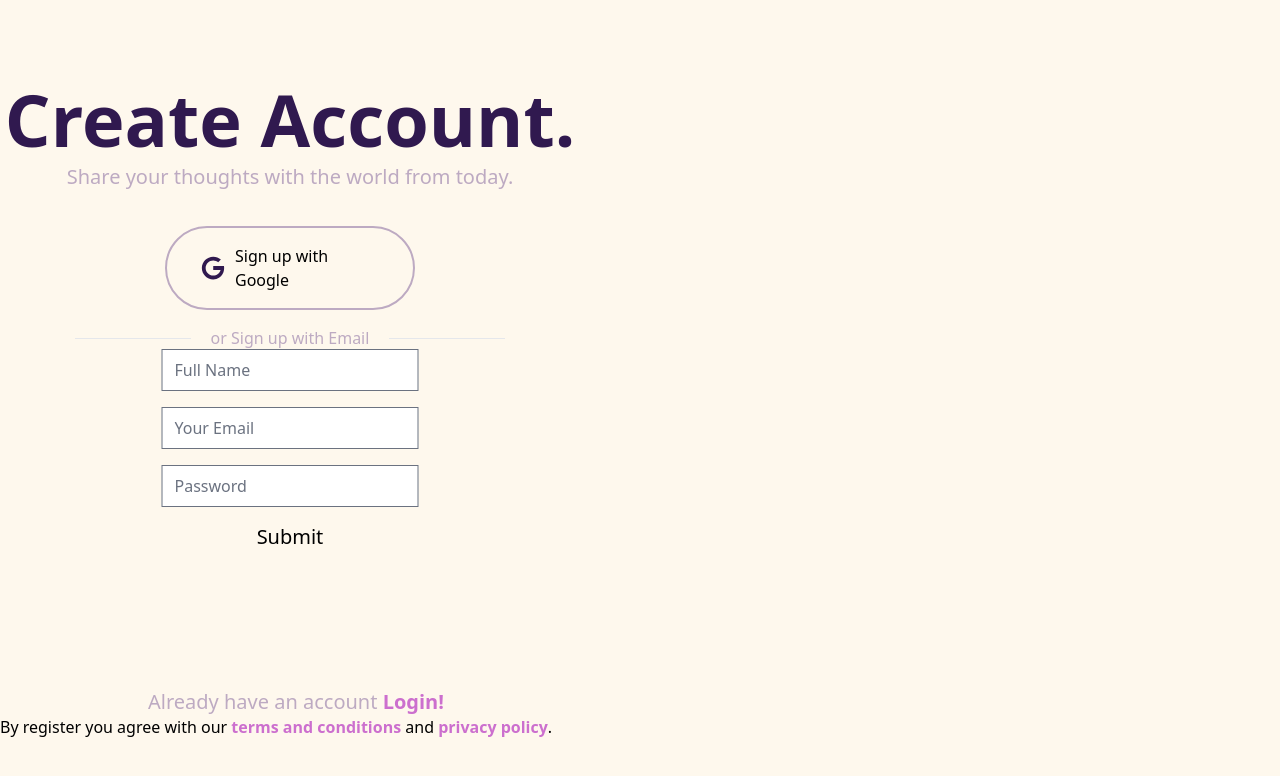
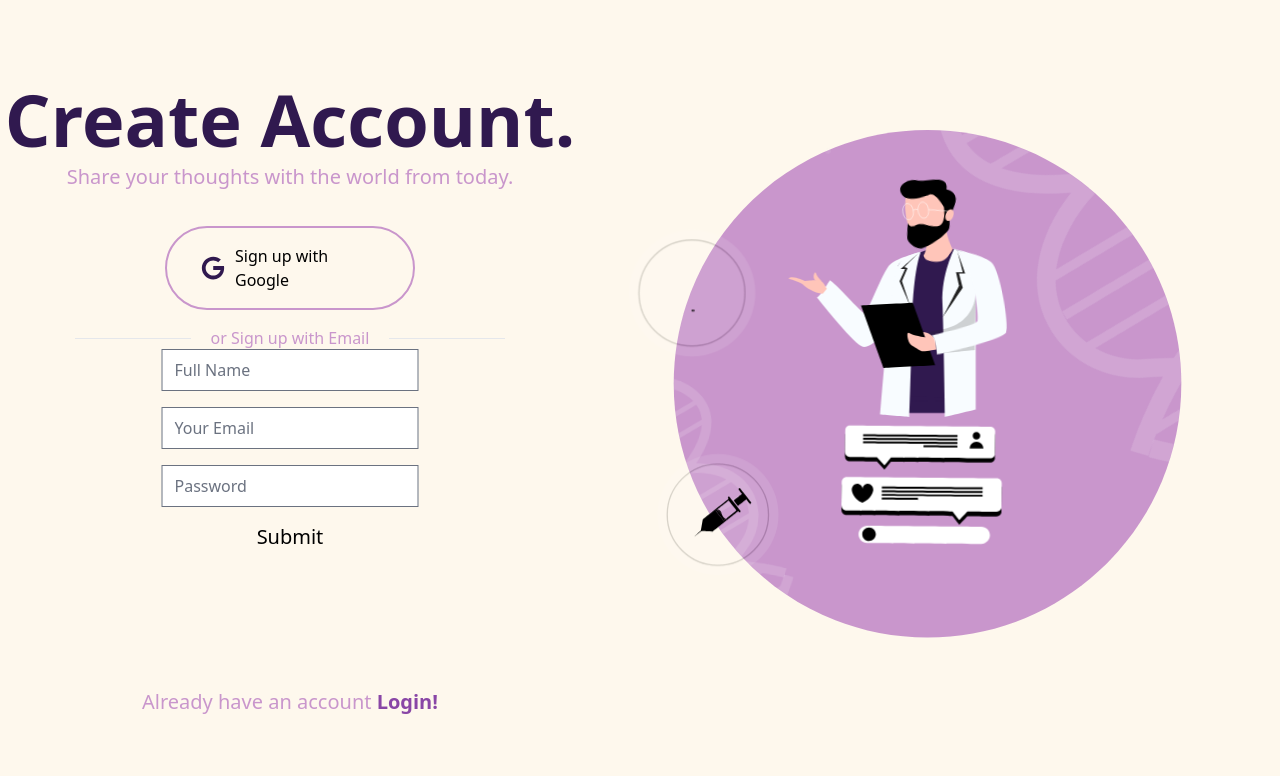
Before and after one commit to diseasePredictorDeploy/Frontend, a React (Create React App) app: page / in a window 1280 px wide. Shown: the top 776 px of the page. Built offline with nearby package versions, Linux system fonts and the light colour scheme.

Commit message:
colors+login

```diff
--- a/src/Pages/signup.jsx
+++ b/src/Pages/signup.jsx
@@ -1,92 +1,23 @@
 import React from "react";
-import SignUpForm from "../components/signUpForm";
-// import Email from "../assets/images/email.svg";
-import Google from "../assets/images/google.svg";
-// import lottie from "lottie-web";
-// import Doctor from "../assets/images/doclottie.json";
+import lottie from "lottie-web";
+import Doctor from "../assets/images/doclottie.json";
+import SignUpContent from "../components/SignUpContent";
+import SignInContent from "../components/SignInContent";
 
 export default function Signup() {
-	// React.useEffect(() => {
-	// 	lottie.loadAnimation({
-	// 		container: document.querySelector("#docLottie"),
-	// 		animationData: Doctor,
-	// 		loop: true, // boolean
-	// 		autoplay: true, // boolean
-	// 	});
-	// }, []);
-
-	let options = [
-		{
-			icon: Google,
-			name: "Sign up with Google",
-			dim: "w-7",
-			width: "w-[250px]",
-		},
-		// {
-		//   icon: Email,
-		//   name: "Facebook",
-		//   dim: "w-7",
-		//   width: "w-[150px]",
-		// },
-	];
+	React.useEffect(() => {
+		lottie.loadAnimation({
+			container: document.querySelector("#docLottie"),
+			animationData: Doctor,
+			loop: true, // boolean
+			autoplay: true, // boolean
+		});
+	}, []);
 
 	return (
-		<section className="box-border grid place-content-center min-h-screen min-w-full bg-[rgb(254,248,237)]">
+		<section className="box-border grid place-content-center min-h-screen min-w-full bg-[#FEF8ED]">
 			<div className="container flex w-screen">
-				<div className="flex flex-col basis-[50%] text-xl">
-					<div className="flex flex-col basis-[95%] relative">
-						<div className="absolute top-[5%] space-y-2 text-center w-full">
-							<h1 className="text-[#30194F] font-bold text-7xl ">
-								Create Account.
-							</h1>
-							<p className="text-[#BDAAC2] ">
-								Share your thoughts with the world from today.
-							</p>
-						</div>
-						<div className="absolute top-[26.5%] w-full">
-							<div className="space-y-4">
-								<div className="flex gap-3 ">
-									{options.map((props) => (
-										<div
-											className={`border-2 border-[#BDAAC2] hover:border-[#cc6fce] mx-auto flex px-8 py-4 items-center gap-2 ${props.width} rounded-full`}
-										>
-											<img
-												src={props.icon}
-												className={props.dim}
-												alt="logo"
-											></img>
-											<p className="text-base">{props.name}</p>
-										</div>
-									))}
-								</div>
-								<div className="flex gap-5 items-center justify-center">
-									<hr className="w-1/5 pt-1/2" />
-									<p className="text-[#BDAAC2] text-base ">
-										or Sign up with Email
-									</p>
-									<hr className="w-1/5 pt-1/2" />
-								</div>
-							</div>
-						</div>
-						<div className="absolute top-[45%] left-1/2 -translate-x-1/2">
-							<SignUpForm />
-						</div>
-
-						<div className="absolute top-[96%] translate-x-1/2">
-							<span className="text-[#BDAAC2]">Already have an account </span>
-							<span className="text-[#cc6fce] font-semibold">Login!</span>
-						</div>
-					</div>
-					<div className=" basis-[5%] text-base">
-						By register you agree with our&nbsp;
-						<span className="text-[#cc6fce] font-semibold">
-							terms and conditions{" "}
-						</span>
-						and{" "}
-						<span className="text-[#cc6fce] font-semibold">privacy policy</span>
-						.
-					</div>
-				</div>
+				<SignUpContent />
 				<div className="basis-[50%] overflow-x-visible">
 					<div id="docLottie" style={{ width: 700, height: 700 }}></div>
 				</div>
--- /dev/null
+++ b/src/components/SignInContent.jsx
@@ -0,0 +1,52 @@
+import React from "react";
+import SignUpForm from "../components/signUpForm";
+import Google from "../assets/images/google.svg";
+
+export default function Signin() {
+	let options = [
+		{
+			icon: Google,
+			name: "Sign in with Google",
+			dim: "w-7",
+			width: "w-[250px]",
+		},
+	];
+
+	return (
+		<div className="flex flex-col basis-[50%] text-xl">
+			<div className="flex flex-col basis-[95%] relative">
+				<div className="absolute top-[5%] space-y-2 text-center w-full">
+					<h1 className="text-[#30194F] font-bold text-7xl ">Login.</h1>
+					<p className="text-[#C996CC] ">Welcome to Virtual Vitals</p>
+				</div>
+				<div className="absolute top-[26.5%] w-full">
+					<div className="space-y-4">
+						<div className="flex gap-3 ">
+							{options.map((props) => (
+								<div
+									className={`border-2 border-[#C996CC] hover:border-[#cc6fce] mx-auto flex px-8 py-4 items-center gap-2 ${props.width} rounded-full`}
+								>
+									<img src={props.icon} className={props.dim} alt="logo"></img>
+									<p className="text-base">{props.name}</p>
+								</div>
+							))}
+						</div>
+						<div className="flex gap-5 items-center justify-center">
+							<hr className="w-1/5 pt-1/2" />
+							<p className="text-[#C996CC] text-base ">or Sign in with Email</p>
+							<hr className="w-1/5 pt-1/2" />
+						</div>
+					</div>
+				</div>
+				<div className="absolute top-[45%] left-1/2 -translate-x-1/2">
+					<SignUpForm />
+				</div>
+
+				<div className="absolute top-[96%] text-center w-full ">
+					<span className="text-[#C996CC]">New to Virtual Vitals? </span>
+					<span className="text-[#8946A6] font-semibold">SignUp!</span>
+				</div>
+			</div>
+		</div>
+	);
+}
--- /dev/null
+++ b/src/components/SignUpContent.jsx
@@ -0,0 +1,69 @@
+import React from "react";
+import SignUpForm from "../components/signUpForm";
+import Google from "../assets/images/google.svg";
+
+export default function Signup() {
+	let options = [
+		{
+			icon: Google,
+			name: "Sign up with Google",
+			dim: "w-7",
+			width: "w-[250px]",
+		},
+	];
+
+	return (
+		<div className="flex flex-col basis-[50%] text-xl">
+			<div className="flex flex-col basis-[95%] relative">
+				<div className="absolute top-[5%] space-y-2 text-center w-full">
+					<h1 className="text-[#30194F] font-bold text-7xl ">
+						Create Account.
+					</h1>
+					<p className="text-[#C996CC] ">
+						Share your thoughts with the world from today.
+					</p>
+				</div>
+				<div className="absolute top-[26.5%] w-full">
+					<div className="space-y-4">
+						<div className="flex gap-3 ">
+							{options.map((props) => (
+								<div
+									className={`border-2 border-[#C996CC] hover:border-[#cc6fce] mx-auto flex px-8 py-4 items-center gap-2 ${props.width} rounded-full`}
+								>
+									<img src={props.icon} className={props.dim} alt="logo"></img>
+									<p className="text-base">{props.name}</p>
+								</div>
+							))}
+						</div>
+						<div className="flex gap-5 items-center justify-center">
+							<hr className="w-1/5 pt-1/2" />
+							<p className="text-[#C996CC] text-base ">or Sign up with Email</p>
+							<hr className="w-1/5 pt-1/2" />
+						</div>
+					</div>
+				</div>
+				<div className="absolute top-[45%] left-1/2 -translate-x-1/2">
+					<SignUpForm />
+				</div>
+
+				<div className="absolute top-[96%]  text-center w-full">
+					<span className="text-[#C996CC]">Already have an account </span>
+					<span className="text-[#8946A6] font-semibold">Login!</span>
+				</div>
+			</div>
+		</div>
+	);
+}
+{
+	/*IMPORT SIGNUPFORM*/
+}
+
+{
+	/*LEFT PART KA JSX*/
+}
+
+{
+	/*EXPORT THIS FILE TO SIGNU.JSX*/
+}
+
+//ALL DONE IG
```
Also changed, not shown: src/App.js (+14 -15 lines).
